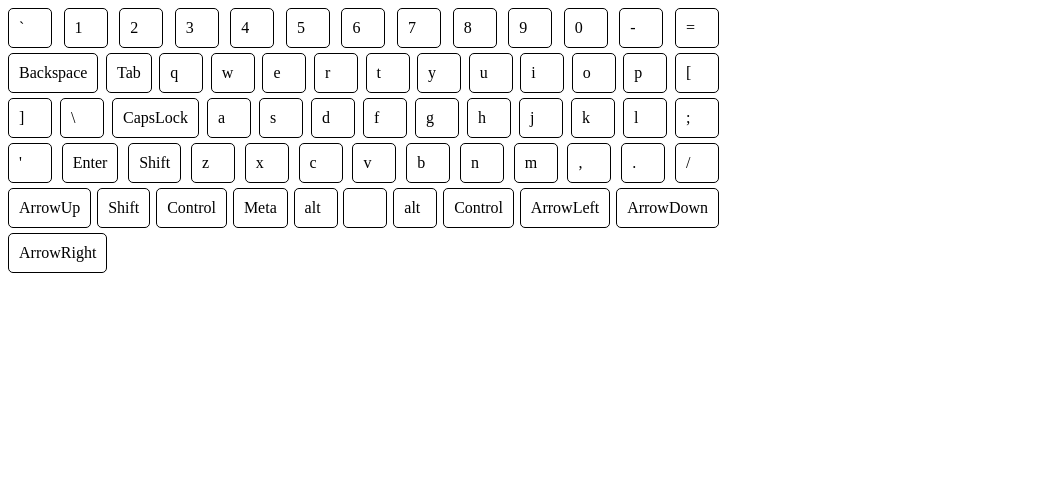
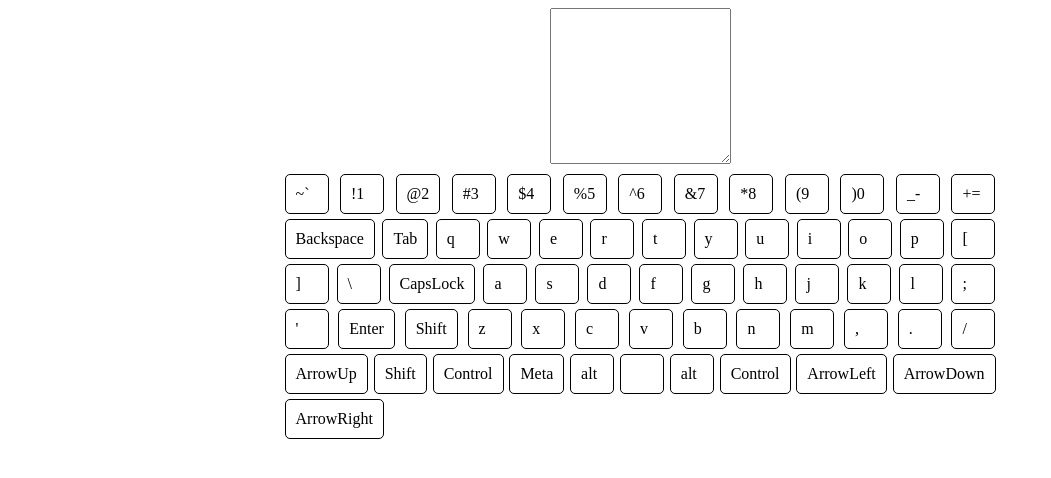
Before and after one commit to Lelya606/virtual-keyboard, a website built with webpack: page src/index.html in a window 1280 px wide. Shown: the whole page, without its empty margins (0-1051 px from the left). Built offline with nearby package versions, Linux system fonts and the light colour scheme.

Commit message:
feat: add two symbol

```diff
--- a/src/index.js
+++ b/src/index.js
@@ -1,6 +1,15 @@
 import KEYS from './data/keys';
 import Keyboard from './js/keyboard';
 
-window.addEventListener('load', () => new Keyboard(KEYS).addKeyBoard());
-
-document.addEventListener('keydown', (e) => console.log(e));
+window.addEventListener('load', () => {
+  const keyboard = new Keyboard(KEYS);
+  keyboard.addKeyBoard();
+  document.addEventListener('keydown', (e) => {
+    keyboard.addActiveClass(e.key);
+    console.log(e);
+  });
+  document.addEventListener('keyup', (e) => {
+    keyboard.removeActiveClass(e.key);
+    console.log(e);
+  });
+});
--- a/src/js/key.js
+++ b/src/js/key.js
@@ -1,7 +1,8 @@
 export default class Key {
-  constructor(key, language) {
+  constructor(key, language, isSecondText) {
     this.key = key;
     this.language = language;
+    this.isSecondText = isSecondText;
   }
 
   addDataAtribute(element) {
@@ -10,13 +11,26 @@ export default class Key {
     });
   }
 
+  addTextElement(content) {
+    const text = document.createElement('span');
+    text.innerText = content;
+    text.classList.add('key__text');
+    return text;
+  }
+
   render() {
     const key = document.createElement('div');
     key.classList.add('key');
     this.addDataAtribute(key);
-    const text = document.createElement('span');
-    text.innerText = this.key[`key-${this.language}`];
-    text.classList.add('key__text');
+
+    if (this.isSecondText) {
+      const shiftKey = this.key[`shiftKey-${this.language}`];
+      const secondText = this.addTextElement(shiftKey);
+      key.append(secondText);
+    }
+
+    const dataText = this.key[`key-${this.language}`];
+    const text = this.addTextElement(dataText);
     key.append(text);
     return key;
   }
--- a/src/js/keyboard.js
+++ b/src/js/keyboard.js
@@ -3,19 +3,45 @@ import Key from './key';
 export default class Keyboard {
   constructor(data) {
     this.dataKeys = data;
+    this.language = 'en';
+    this.indexTwoKey = 12;
+    this.valueTextarea = '';
   }
 
-  addKey(keyBoard) {
-    this.dataKeys.forEach((element) => {
-      const key = new Key(element, 'en').render();
-      keyBoard.append(key);
+  addActiveClass(key) {
+    const keyElement = document.querySelector(`div[data-key-${this.language}=${key}]`);
+    keyElement.classList.add('js-active');
+  }
+
+  removeActiveClass(key) {
+    const keyElement = document.querySelector(`.js-active`);
+    keyElement.classList.remove('js-active');
+  }
+
+  addKeys() {
+    const classThis = this;
+    const content = document.createElement('div');
+    content.classList.add('key-board__content');
+    this.dataKeys.forEach((element, index) => {
+      const key = new Key(element, this.language, index <= this.indexTwoKey).render();
+      key.addEventListener('click', (event) => {
+        console.log(classThis);
+        return console.log(event, 'event');
+      });
+      content.append(key);
     });
+    return content;
   }
 
   addKeyBoard() {
     const keyBoard = document.createElement('div');
     keyBoard.classList.add('key-board');
-    this.addKey(keyBoard);
+    const textarea = document.createElement('textarea');
+    textarea.rows = 10;
+    textarea.classList.add('key-board__textarea');
+    const content = this.addKeys();
+    keyBoard.append(textarea);
+    keyBoard.append(content);
     const { body } = document;
     body.append(keyBoard);
   }
--- a/src/scss/style.scss
+++ b/src/scss/style.scss
@@ -9,10 +9,17 @@
   }
 
   &-board {
-    max-width: 711px;
     display: flex;
-    flex-wrap: wrap;
-    justify-content: space-between;
-    gap: 5px;
+    flex-direction: column;
+    row-gap: 10px;
+    align-items: center;
+
+    &__content {
+      display: flex;
+      flex-wrap: wrap;
+      justify-content: space-between;
+      max-width: 711px;
+      gap: 5px;
+    }
   }
 }
```
